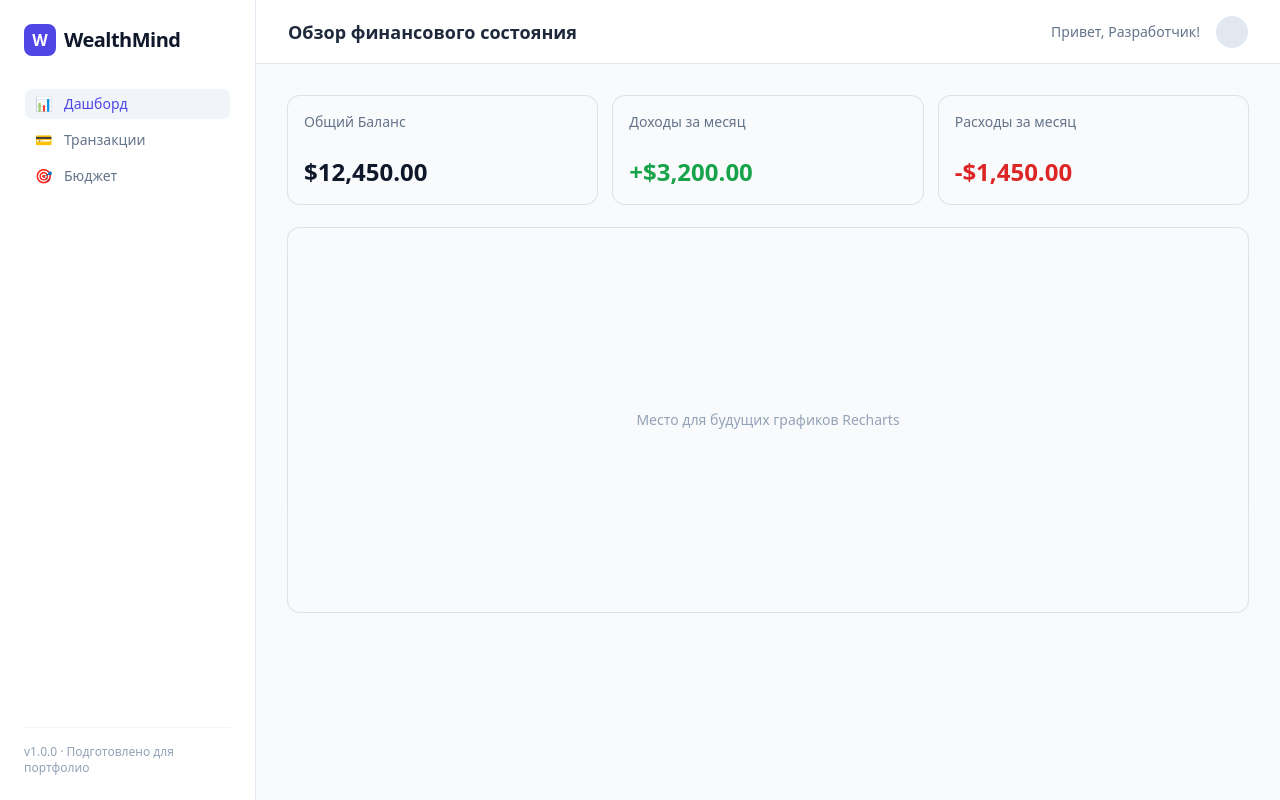
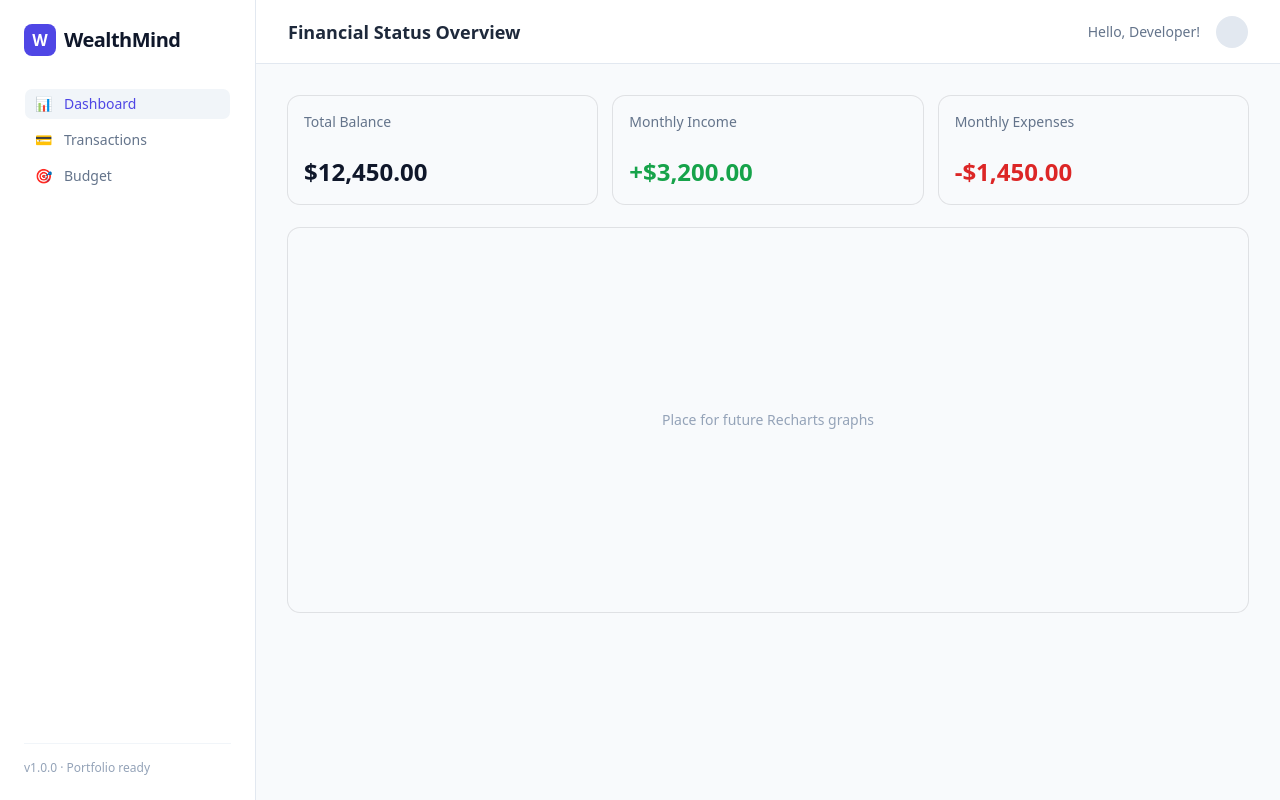
Before and after one commit to DZMTRK/wealth-mind, a React (Vite) app: page / in a window 1280 px wide. Built offline with nearby package versions, Linux system fonts and the light colour scheme.

Commit message:
develop: Translate UI text content to English and add `--accent-border` variable in CSS.

```diff
--- a/src/App.tsx
+++ b/src/App.tsx
@@ -17,19 +17,19 @@
 
             <nav className="space-y-1">
               <Button variant="ghost" className="w-full justify-start gap-3 bg-slate-100 text-indigo-600 font-medium">
-                <span>📊</span> Дашборд
+                <span>📊</span> Dashboard
               </Button>
               <Button variant="ghost" className="w-full justify-start gap-3 text-slate-500 hover:text-slate-900">
-                <span>💳</span> Транзакции
+                <span>💳</span> Transactions
               </Button>
               <Button variant="ghost" className="w-full justify-start gap-3 text-slate-500 hover:text-slate-900">
-                <span>🎯</span> Бюджет
+                <span>🎯</span> Budget
               </Button>
             </nav>
           </div>
 
           <div className="text-xs text-slate-400 border-t border-slate-100 pt-4">
-            v1.0.0 · Подготовлено для портфолио
+            v1.0.0 · Portfolio ready
           </div>
         </aside>
 
@@ -38,9 +38,9 @@
 
           {/* Хедер страницы */}
           <header className="h-16 border-b border-slate-200 bg-white flex items-center justify-between px-8">
-            <h1 className="text-lg font-semibold text-slate-800">Обзор финансового состояния</h1>
+            <h1 className="text-lg font-semibold text-slate-800">Financial Status Overview</h1>
             <div className="flex items-center gap-4">
-              <span className="text-sm text-slate-500">Привет, Разработчик!</span>
+              <span className="text-sm text-slate-500">Hello, Developer!</span>
               <div className="h-8 w-8 rounded-full bg-slate-200" />
             </div>
           </header>
@@ -52,7 +52,7 @@
             <div className="grid gap-4 md:grid-cols-3">
               <Card>
                 <CardHeader className="flex flex-row items-center justify-between space-y-0 pb-2">
-                  <CardTitle className="text-sm font-medium text-slate-500">Общий Баланс</CardTitle>
+                  <CardTitle className="text-sm font-medium text-slate-500">Total Balance</CardTitle>
                 </CardHeader>
                 <CardContent>
                   <div className="text-2xl font-bold">$12,450.00</div>
@@ -61,7 +61,7 @@
 
               <Card>
                 <CardHeader className="flex flex-row items-center justify-between space-y-0 pb-2">
-                  <CardTitle className="text-sm font-medium text-slate-500">Доходы за месяц</CardTitle>
+                  <CardTitle className="text-sm font-medium text-slate-500">Monthly Income</CardTitle>
                 </CardHeader>
                 <CardContent>
                   <div className="text-2xl font-bold text-green-600">+$3,200.00</div>
@@ -70,7 +70,7 @@
 
               <Card>
                 <CardHeader className="flex flex-row items-center justify-between space-y-0 pb-2">
-                  <CardTitle className="text-sm font-medium text-slate-500">Расходы за месяц</CardTitle>
+                  <CardTitle className="text-sm font-medium text-slate-500">Monthly Expenses</CardTitle>
                 </CardHeader>
                 <CardContent>
                   <div className="text-2xl font-bold text-red-600">-$1,450.00</div>
@@ -80,7 +80,7 @@
 
             {/* Сюда на следующем шаге мы вставим графики и таблицы */}
             <Card className="h-96 flex items-center justify-center border-dashed">
-              <p className="text-slate-400">Место для будущих графиков Recharts</p>
+              <p className="text-slate-400">Place for future Recharts graphs</p>
             </Card>
 
           </div>
--- a/src/index.css
+++ b/src/index.css
@@ -17,6 +17,7 @@
     --muted: 210 40% 96.1%;
     --muted-foreground: 215.4 16.3% 46.9%;
     --accent: 210 40% 96.1%;
+    --accent-border: 210 40% 85%;
     --accent-foreground: 222.2 47.4% 11.2%;
     --destructive: 0 84.2% 60.2%;
     --destructive-foreground: 210 40% 98%;
@@ -40,6 +41,7 @@
     --muted: 217.2 32.6% 17.5%;
     --muted-foreground: 215 20.2% 65.1%;
     --accent: 217.2 32.6% 17.5%;
+    --accent-border: 217.2 32.6% 25%;
     --accent-foreground: 210 40% 98%;
     --destructive: 0 62.8% 30.6%;
     --destructive-foreground: 210 40% 98%;
```
